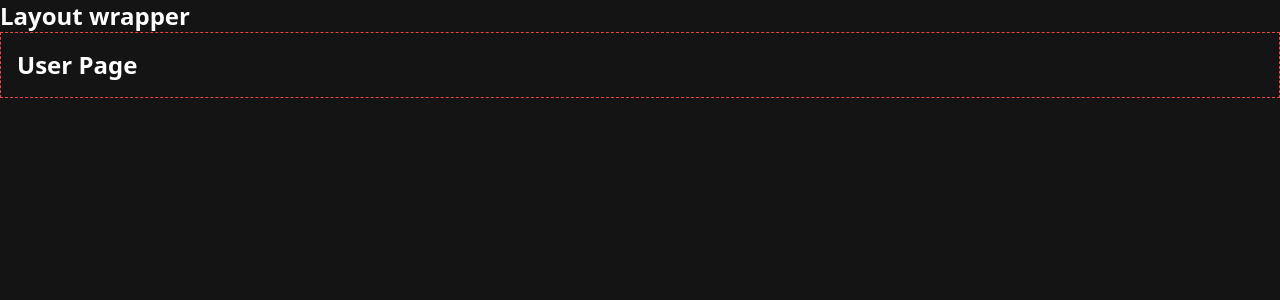
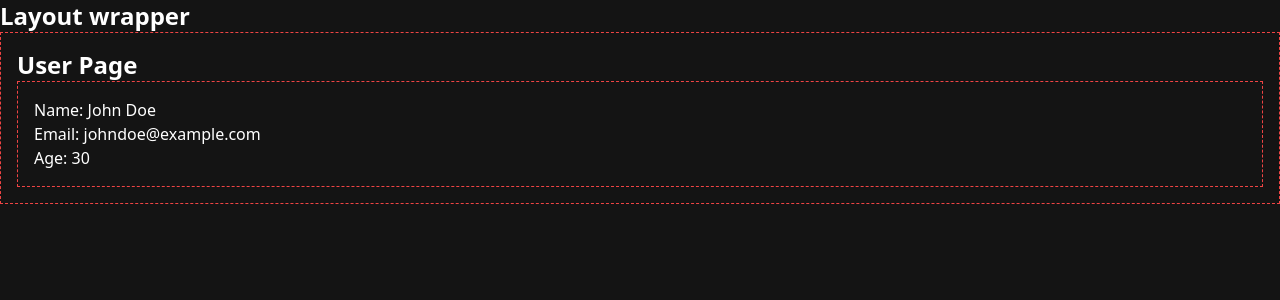
Before and after one commit to vaguiiinho/codeflix-client, a Next.js app: page /settings/user in a window 1280 px wide. Shown: the top 300 px of the page. Built offline with nearby package versions, Linux system fonts and the light colour scheme.

Commit message:
Componente Loading

```diff
--- /dev/null
+++ b/src/app/lib/settings.tsx
@@ -0,0 +1,28 @@
+export const getAppSettings = (): Promise<{
+    theme: string; language: string
+}> => {
+    return new Promise((resolve) => {
+        setTimeout(() => {
+            resolve({
+                theme: 'dark',
+                language: 'en'
+            })
+        }, 5000)
+    })
+}
+
+export const getUserInfo = (): Promise<{
+    name: string;
+    email: string
+    age: number
+}> => {
+    return new Promise((resolve) => {
+        setTimeout(() => {
+            resolve({
+                name: 'John Doe',
+                email: 'johndoe@example.com',
+                age: 30
+            })
+        }, 5000)
+    })
+}
--- /dev/null
+++ b/src/app/settings/loading.tsx
@@ -0,0 +1,7 @@
+import React from 'react'
+
+export default function Loading() {
+  return (
+    <div>L</div>
+  )
+}
--- a/src/app/settings/page.tsx
+++ b/src/app/settings/page.tsx
@@ -1,9 +1,15 @@
 import React from 'react'
+import { getAppSettings } from '../lib/settings'
 
-export default function Settings() {
+export default async function Settings() {
+    const { theme, language } = await getAppSettings()
     return (
         <div>
             <h1 className='text-2xl font-bold'>Settings Page</h1>
+            <div className='border border-dashed border-red-500 p-4'>
+                <p>Theme: {theme}</p>
+                <p>Language: {language}</p>
+            </div>
         </div>
     )
 }
--- a/src/app/settings/user/page.tsx
+++ b/src/app/settings/user/page.tsx
@@ -1,9 +1,16 @@
+import { getUserInfo } from '@/app/lib/settings'
 import React from 'react'
 
-export default function User() {
+export default async function User() {
+    const { name, email, age } = await getUserInfo()
     return (
         <div>
             <h1 className='text-2xl font-bold'>User Page</h1>
+            <div className='border border-dashed border-red-500 p-4'>
+                <p>Name: {name}</p>
+                <p>Email: {email}</p>
+                <p>Age: {age}</p>
+            </div>
         </div>
     )
 }
```
